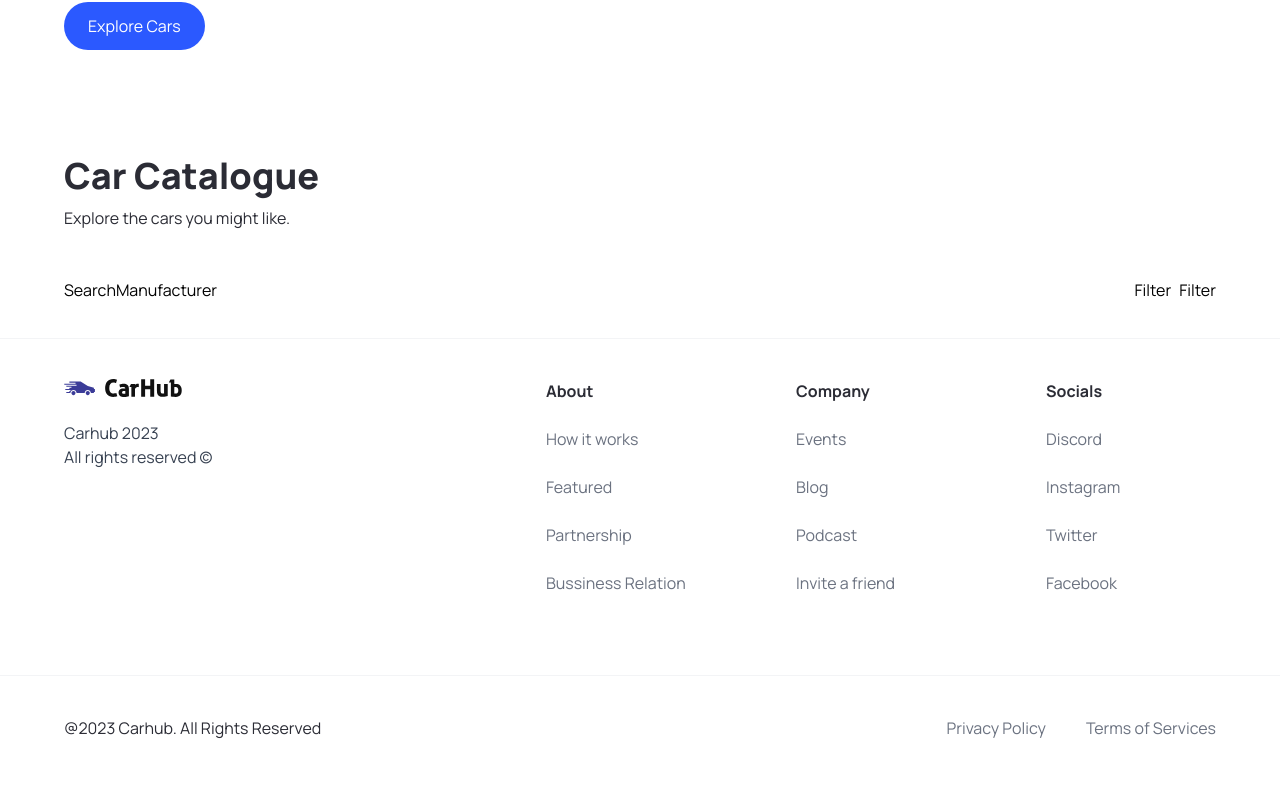
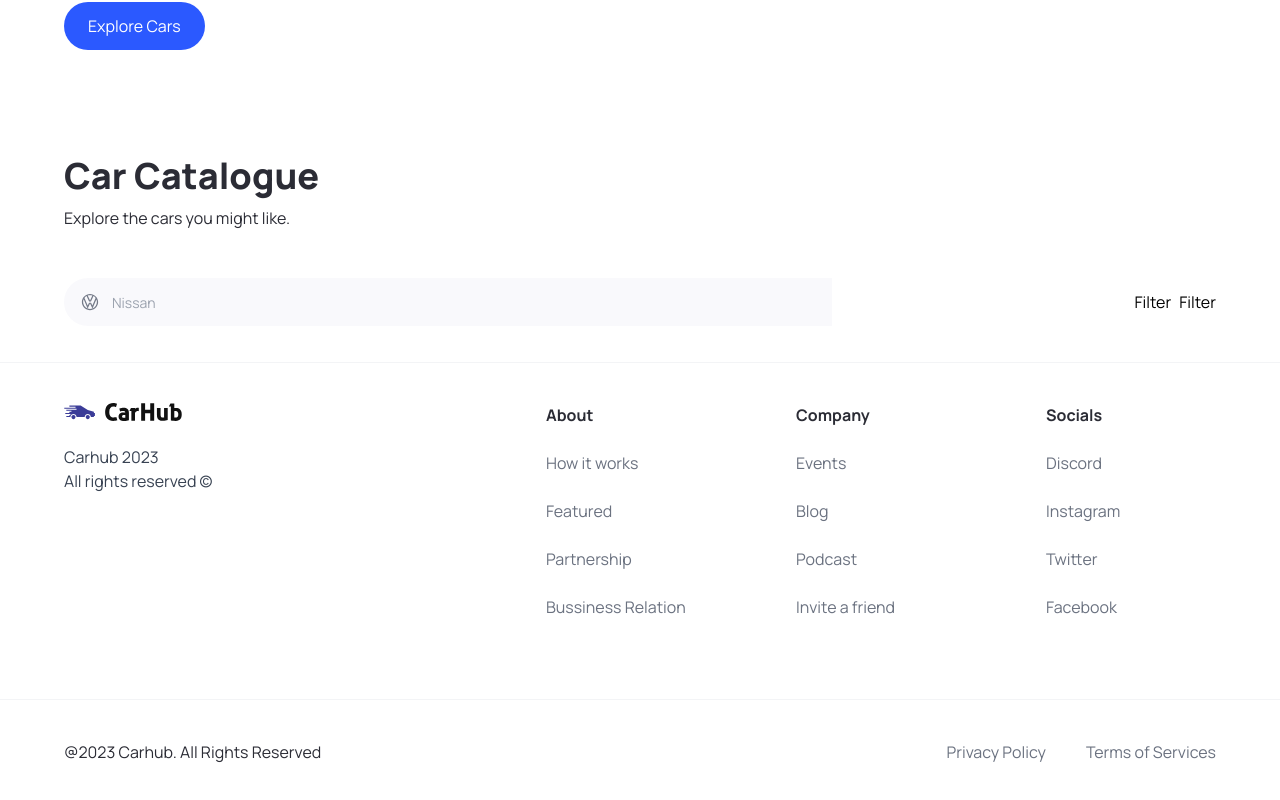
Before and after one commit to jagxman/car-showcase, a Next.js app: page / in a window 1280 px wide. Shown: the part 708-1508 px from the top of the page. Built offline with nearby package versions, Linux system fonts and the light colour scheme.

Commit message:
Car Searching Catalogue Implement

```diff
--- a/components/SearchManufacturer.tsx
+++ b/components/SearchManufacturer.tsx
@@ -1,11 +1,84 @@
-import { ManufacturerProps } from '@/types'
+"use client";
 
-const SearchManufacturer = ({manufacturer, setManufacturer}:ManufacturerProps) => {
+import { ManufacturerProps } from "@/types";
+import { Combobox, Transition } from "@headlessui/react";
+import Image from "next/image";
+import { useState, Fragment } from "react";
+import { manufacturers } from "@/constants";
+
+const SearchManufacturer = ({
+  manufacturer,
+  setManufacturer,
+}: ManufacturerProps) => {
+  const [query, setQuery] = useState("");
+
+  const fileredManufacturers =
+    query == ""
+      ? manufacturers
+      : manufacturers.filter((item) =>
+          item
+            .toLowerCase()
+            .replace(/\s+/g, "")
+            .includes(query.toLowerCase().replace(/\s+/g, ""))
+        );
+
   return (
-    <div>
-      SearchManufacturer
+    <div className="search-manufacturer">
+      <Combobox value={manufacturer} onChange={setManufacturer}>
+        <div className="relative w-full">
+          <Combobox.Button className="absolute top-[14px]">
+            <Image
+              src="/car-logo.svg"
+              width={20}
+              height={20}
+              className="ml-4"
+              alt="car_logo"
+            />
+          </Combobox.Button>
+
+          <Combobox.Input
+            className="search-manufacturer__input"
+            placeholder="Nissan"
+            displayValue={(manufacturer: string) => manufacturer}
+            onChange={(e) => setQuery(e.target.value)}
+          />
+
+          <Transition
+            as={Fragment}
+            leave="transistion ease-in duration-100"
+            leaveFrom="opacity-100"
+            leaveTo="opacity-0"
+            afterLeave={() => setQuery("")}
+          >
+            <Combobox.Options>
+              {fileredManufacturers.map((item) => (
+                <Combobox.Option
+                  key={item}
+                  className={({ active }) =>
+                    `relative search-manufacturer__option ${
+                      active ? "bg-primary-blue text-white" : "text-gray-900"
+                    }`
+                  }
+                  value={item}
+                >
+                  {({ active, selected }) => (
+              <li
+                className={`${
+                  active ? 'bg-blue-500 text-white' : 'bg-white text-black'
+                }`}
+              >
+                {selected}
+                {item}
+              </li>
+            )}
+                </Combobox.Option>
+              ))}
+            </Combobox.Options>
+          </Transition>
+        </div>
+      </Combobox>
     </div>
-  )
-}
+  );
+};
 
-export default SearchManufacturer
+export default SearchManufacturer;
```
